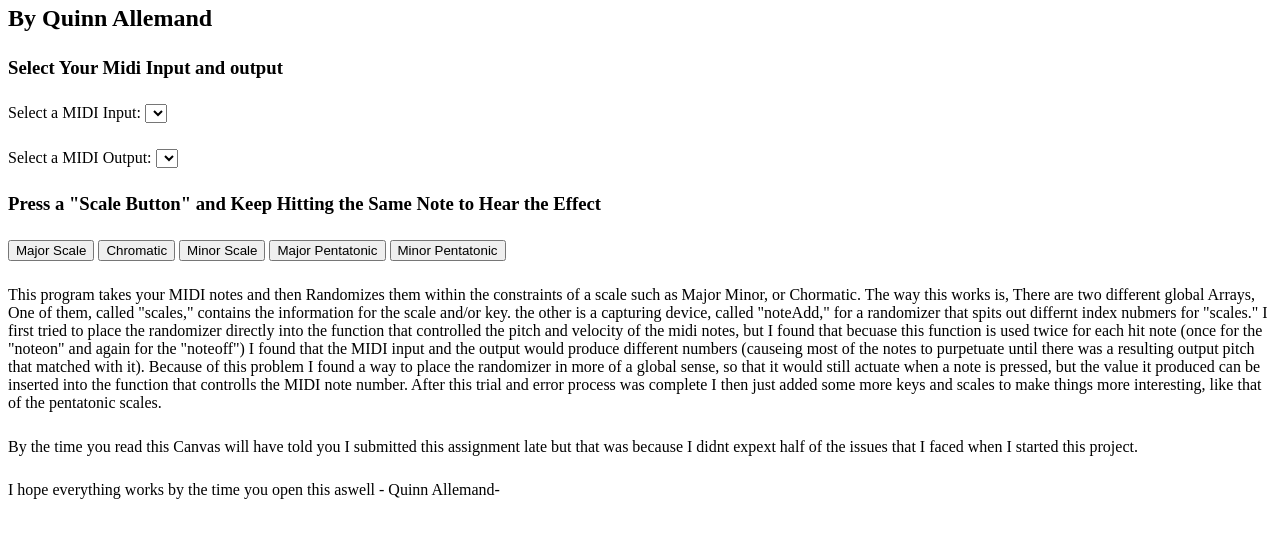
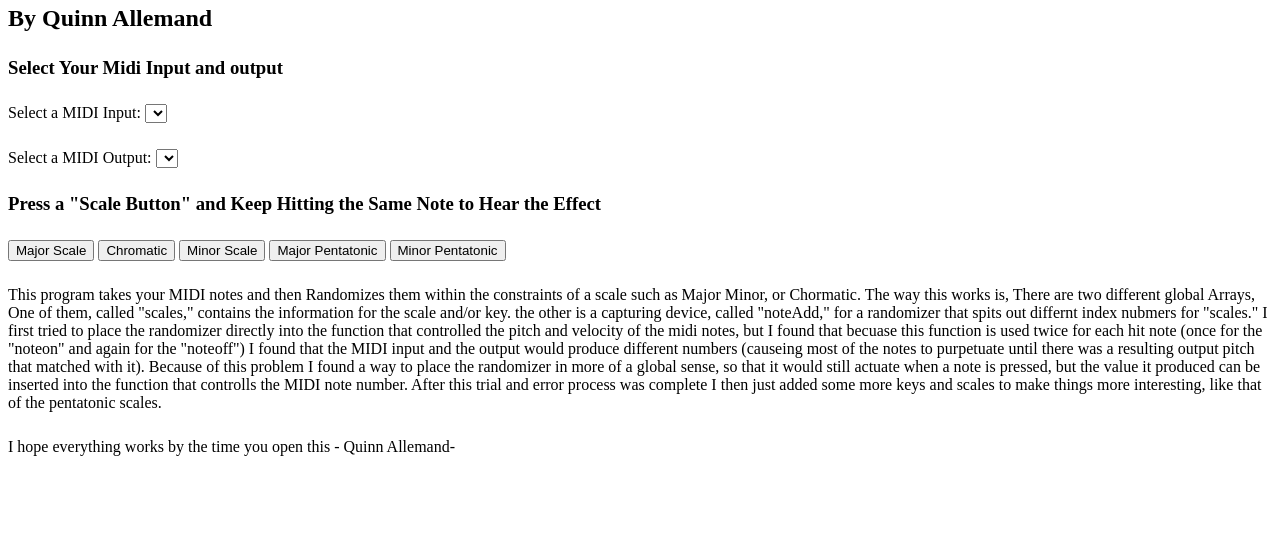
Before and after one commit to quinnallemand/quinnallemand.github.io, a plain HTML site: page index.html in a window 1280 px wide. Shown: the part 79-616 px from the top of the page. Drawn offline with Linux system fonts and the light colour scheme; a script that the page names is missing.

Commit message:
Add files via upload

```diff
--- a/index.html
+++ b/index.html
@@ -63,12 +63,7 @@
       </p1>
   </div>
   <div style="margin-bottom: 2%;">
-    <p2>By the time you read this Canvas will have told you I submitted this assignment late but that was because I didnt expext half of the
-      issues that I faced when I started this project.
-    </p2>
-  </div>
-  <div style="margin-bottom: 2%;">
-   <p3>I hope everything works by the time you open this aswell - Quinn Allemand-</p3>
+   <p3>I hope everything works by the time you open this - Quinn Allemand-</p3>
   </div>
   </body>
 </html>
--- a/script.js
+++ b/script.js
@@ -156,7 +156,7 @@ const midiProcess = function (midiNoteInput) {
 // This allows the script to react when the user selects a different MIDI input device.
 dropIns.addEventListener("change", function () {
  // links the random number generator whever channel the user is using, and changes the number when a "noteon" is recognized.
-  const listeners = WebMidi.inputs[2].addListener("noteon", randomizer,{channels: [1,2,3,4,5,6,7,8,9,10,11,12,13,14,15,16]});
+  const listeners = WebMidi.inputs[dropIns.value].addListener("noteon", randomizer,{channels: [1,2,3,4,5,6,7,8,9,10,11,12,13,14,15,16]});
   // Before changing the input device, remove any existing event listeners
   // to prevent them from being called after the device has been changed.
   if (myInput.hasListener("noteon")) {
```
